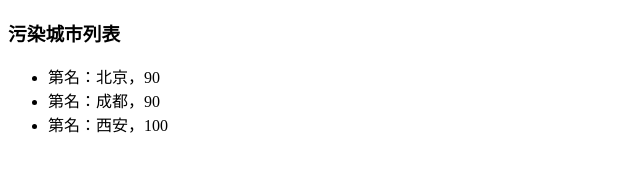
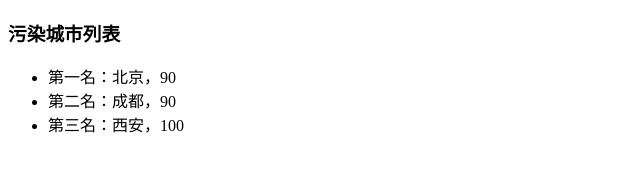
Before and after one commit to pythonkerry/IFET_baidu, a plain HTML site: page binbin/task2/index.html in a window 1280 px wide. Shown: the whole page, without its empty margins (0-640 px from the left). Drawn offline with Linux system fonts and the light colour scheme.

Commit message:
Update index.html

```diff
--- a/binbin/task2/index.html
+++ b/binbin/task2/index.html
@@ -2,7 +2,7 @@
 <html>
   <head>
     <meta charset="utf-8">
-    <title>IFE JavaScript Task 01</title>
+    <title>IFE JavaScript Task 02</title>
   </head>
 <body>
 
@@ -24,27 +24,25 @@ var aqiData = [
   ["西安", 100]
 ];
 
-(function () {
+(function (){
 
-  /*
-  在注释下方编写代码
-  遍历读取aqiData中各个城市的数据
-  将空气质量指数大于60的城市显示到aqi-list的列表中
-  */
+/*
+在注释下方编写代码
+遍历读取aqiData中各个城市的数据
+将空气质量指数大于60的城市显示到aqi-list的列表中
+*/
 	var list = document.getElementById("aqi-list");
-	var output = [];
+	var num = ["一", "二", "三", "四", "五", "六"];
+	var j = 0;
 	for (var i = 0; i < aqiData.length; i++) {
 		if (aqiData[i][1] >= 60) {
-			output.push(aqiData[i]);
+			var li = document.createElement("li");
+			var node = document.createTextNode("第" + num[j] + "名：" + aqiData[i][0] + "，" + aqiData[i][1]);
+			li.appendChild(node);
+			list.appendChild(li);
+			j++;
 		}
 	}
-	for (var i = 0; i < output.length; i++) {
-		var li=document.createElement("li");
-		var node=document.createTextNode("第" + "名：" + output[i][0] + "，" + output[i][1]);
-		li.appendChild(node);
-		list.appendChild(li);
-	}
-
 })();
 
 </script>
```
